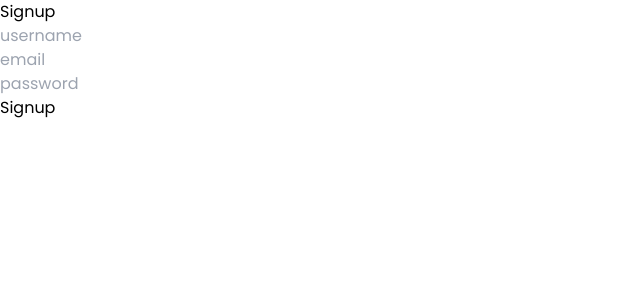
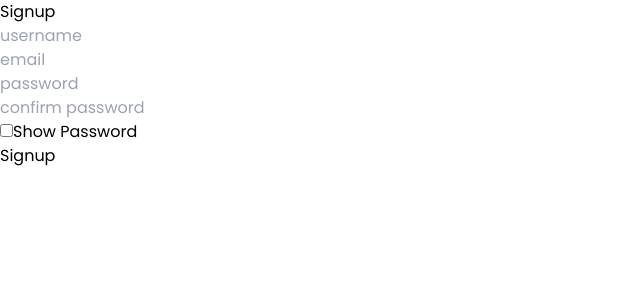
Before and after one commit to kiruthiyaashree/Car-Rental, a React (Vite) app in the folder carrental/: page /signup in a window 1280 px wide. Shown: the top 300 px of the page, without its empty margins (0-640 px from the left). Built offline with nearby package versions, Linux system fonts and the light colour scheme.

Commit message:
password visible enable access for users

```diff
--- a/carrental/src/components/SignUp.jsx
+++ b/carrental/src/components/SignUp.jsx
@@ -3,16 +3,13 @@ import { useEffect, useState } from "react";
 import {toast} from 'react-toastify';
 const SignUp=()=>
 {
-    const [signup_form_data,setSignupFormData]=useState(()=>
-    {
-        const signUpData=JSON.parse(localStorage.getItem("signup_form_data"));
-        return signUpData ||
+    const [signup_form_data,setSignupFormData]=useState(
         {
             username:'',
             email:'',
             password:'',
-        };
-    }
+            confirm_password:'',
+        }
     )
     useEffect(()=>
     {
@@ -34,23 +31,29 @@ const SignUp=()=>
                 username: '',
                 email: '',
                 password: '',
+                confirm_password:'',
             });
         } catch (error) {
             console.error("Error in signing up", error);
             toast.error("Error occurred during signup");
         }
     }
+    const [isShowPassword,setIsShowPassword]=useState(false);
     return (
         <>
             <div className="">
                 <form className="flex justify-center items-center min-h-[100vh]" onSubmit={handleSubmit}>
-                    <fieldset className="border border-black w-fit p-32 rounded-xl">
+                    <fieldset className="border border-black w-fit px-20 py-12 rounded-xl">
                     <h2 className="text-2xl text-center font-bold mb-4">Signup</h2>
                     <input type="text" className="border border-black p-3 rounded-md my-3" placeholder="username" id="username" name="username" value={signup_form_data.username} onChange={handleChange}/>
                     <br/>
                     <input type="text" className="border border-black p-3 rounded-md my-3" placeholder="email"id="email" name="email" value={signup_form_data.email} onChange={handleChange}/>
                     <br/>
-                    <input type="password" className="border border-black p-3 rounded-md my-3" placeholder="password" id="password" name="password" value={signup_form_data.password} onChange={handleChange}/>
+                    <input type={isShowPassword ? 'text' : 'password'} className="border border-black p-3 rounded-md my-3" placeholder="password" id="password" name="password" value={signup_form_data.password} onChange={handleChange}/>
+                    <br/>
+                    <input type={isShowPassword ? 'text' : 'password'} className="border border-black p-3 rounded-md my-3" placeholder="confirm password" id="confirm_password" name="confirm_password" value={signup_form_data.confirm_password} onChange={handleChange}/>
+                    <br/>
+                    <input type="checkbox" id="showPassword" className="mr-1" onChange={()=>setIsShowPassword(!isShowPassword)}/>Show Password
                     <br/>
                     <div className="flex justify-center my-3">
                         <button type="submit" className="px-8 py-2 border border-black rounded-xl bg-blue-800 text-white hover:border-b-2 hover:border-r-2">Signup</button>
```
